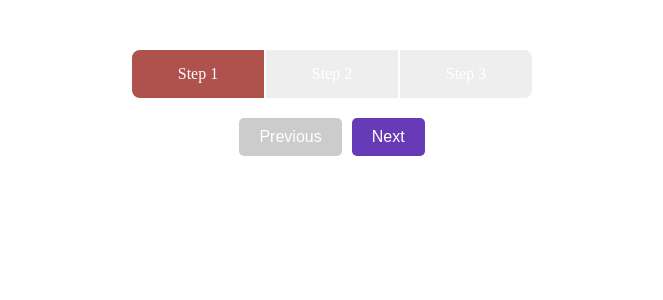
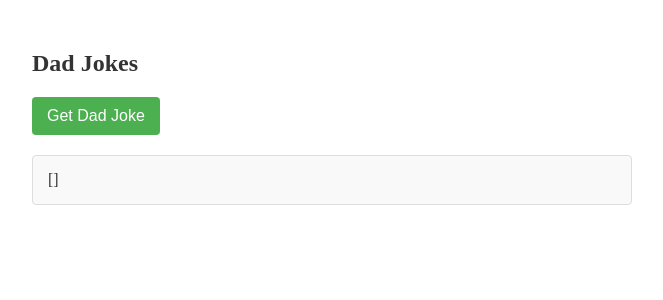
Before and after one commit to JustAbusiness/Crazy-View, a Vue app: page / in a window 1280 px wide. Shown: the top 300 px of the page, without its empty margins (308-971 px from the left). Built offline with nearby package versions, Linux system fonts and the light colour scheme.

Commit message:
ceate dad jokes

```diff
--- a/package.json
+++ b/package.json
@@ -9,6 +9,7 @@
     "preview": "vite preview"
   },
   "dependencies": {
+    "axios": "^1.6.8",
     "vue": "^3.4.21"
   },
   "devDependencies": {
--- a/src/App.vue
+++ b/src/App.vue
@@ -1,5 +1,6 @@
 <script setup>
 import Accordian from './components/Accordian.vue';
+import DadJokes from './components/DadJokes.vue';
 import FormValidation from './components/FormValidation.vue';
 import PasswordGenerator from './components/PasswordGenerator.vue';
 import ProgressStep from './components/ProgressStep.vue';
@@ -15,7 +16,8 @@
   <!-- <Accordian /> -->
   <!-- <FormValidation /> -->
   <!-- <PasswordGenerator /> -->
-  <ProgressStep />
+  <!-- <ProgressStep /> -->
+  <DadJokes />
 </template>
 
 <style scoped>
--- /dev/null
+++ b/src/components/DadJokes.vue
@@ -0,0 +1,67 @@
+<template>
+    <div class="dad-jokes-container">
+        <h2 class="dad-jokes-title">Dad Jokes</h2>
+        <button @click="fetchJoke" class="get-joke-button">Get Dad Joke</button>
+        <div v-if="dadJokes" class="dad-joke">
+          {{ dadJokes }}
+        </div>
+      </div>
+</template>
+
+<script setup>
+import {ref} from "vue";
+import axios from "axios";
+
+const dadJokes = ref([]);
+
+const fetchJoke = async () => {
+    try {
+        const response = await axios.get('https://icanhazdadjoke.com/', {
+            headers: {
+                'Accept': 'application/json'
+            }
+        });
+        console.log(response.data);
+        dadJokes.value = response.data.joke
+    } catch (error) {
+        console.error('Error fetching dad joke:', error);
+    }
+}
+
+</script>
+
+<style scoped>
+.dad-jokes-container {
+    max-width: 600px;
+    margin: 50px auto;
+  }
+
+  .dad-jokes-title {
+    font-size: 24px;
+    color: #333;
+    margin-bottom: 20px;
+  }
+
+  .get-joke-button {
+    padding: 10px 15px;
+    font-size: 16px;
+    background-color: #4caf50;
+    color: #fff;
+    border: none;
+    border-radius: 4px;
+    cursor: pointer;
+  }
+
+  .get-joke-button:hover {
+    background-color: #45a049;
+  }
+
+  .dad-joke {
+    border: 1px solid #ddd;
+    border-radius: 4px;
+    padding: 15px;
+    margin-top: 20px;
+    background-color: #f9f9f9;
+    color: #333;
+  }
+</style>
```
Also changed, not shown: 1 other file (tests, documents, lock files or other folders).
